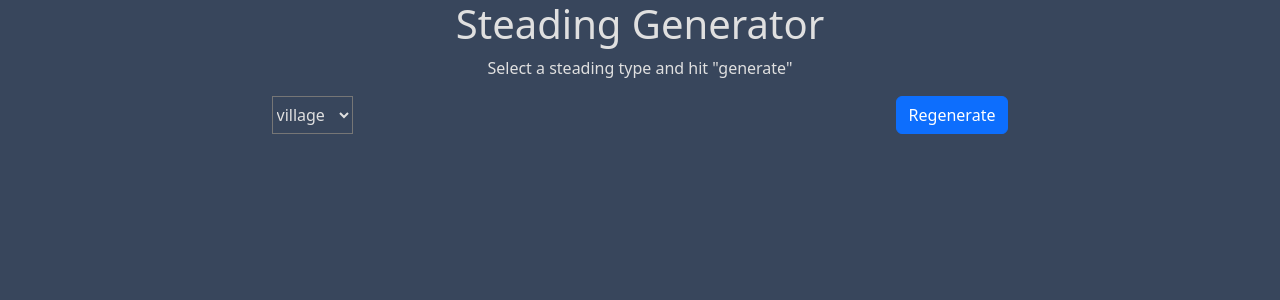
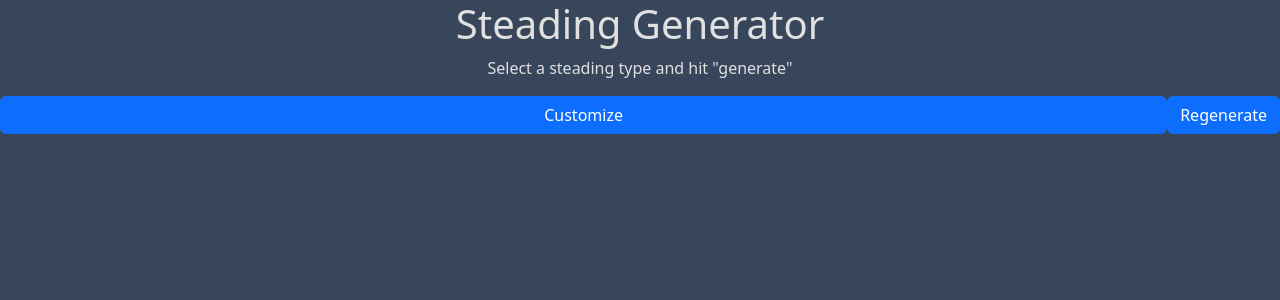
Before and after one commit to norogoth/steading-generator, a React (Create React App) app: page / in a window 1280 px wide. Shown: the top 300 px of the page. Built offline with nearby package versions, Linux system fonts and the light colour scheme.

Commit message:
adding checkbox display

```diff
--- a/src/App.js
+++ b/src/App.js
@@ -8,8 +8,9 @@ function App() {
 
   const [data, setData] = useState([]);
 
+  const [types] = useState(['surroundings', 'guilds','landmarks','npc_dialogue','npc_interactions','prosperity', 'store item', 'resources', 'black market items']);
+
   const generateAll = () => {
-    let types = ['surroundings', 'guilds','landmarks','npc_dialogue','npc_interactions','prosperity', 'store item', 'resources', 'black market items'];
     types.forEach( type => {
         generateType(type);
     });
@@ -17,19 +18,6 @@ function App() {
   }
 
   const insertUniqueByType = (item) => (oldItems) => [...oldItems.filter(i => i.type !== item.type), item]
-
-  const removeType = ( (type, dataCopy) => {
-    let newData = [...dataCopy];
-    let filteredData = [];
-    newData.forEach( obj => {
-      if (obj.type !== type) {
-        filteredData.push(obj);
-      } else {
-        console.log("bad obj:" , obj);
-      }
-    });
-    return filteredData;
-  });
 
   const generateType = (type) => {
     fetch('data/' + type + '.csv')
@@ -42,13 +30,6 @@ function App() {
       let newData = {};
       newData['type'] = type;
       newData['description'] = randChoice;
-      const dataCopy = [...data];
-      console.log('orig data: ', data);
-      console.log('before: ', dataCopy);
-      const filteredData = removeType(type, dataCopy); //remove old object of that type if exists
-      console.log('filteredData: ', filteredData);
-      console.log('newData: ', newData);
-      //setData([...filteredData, newData]);
       setData(insertUniqueByType(newData));
     })
   };
@@ -60,7 +41,7 @@ function App() {
           <h1>Steading Generator</h1>
           <p>Select a steading type and hit "generate"</p>
         </TitleDiv>
-        <Prompt  generateButtonOnClick={generateAll}/>
+        <Prompt types={types} generateButtonOnClick={generateAll}/>
         <Results generateOneType={generateType} data={data}/>
       </header>
     </div>
--- a/src/componenets/Customizer.js
+++ b/src/componenets/Customizer.js
@@ -1,12 +1,32 @@
-import React from 'react';
+import React, { useState } from 'react';
+import styled from "styled-components";
+import Collapse from 'react-bootstrap/Collapse';
 import Button from 'react-bootstrap/Button';
-import styled from "styled-components";
 
 const Customizer = (props) => {
+    const [open, setOpen] = useState(false);
+    const TypeCheckboxes = () => (props.types.map( type => {
+        return (
+            <li>
+                <input type="checkbox" name={type}/>
+                <label>{type}</label>
+            </li>
+        );
+    }));
 
     return (
         <CustomizerDiv>
-            <p>test</p>
+            <Button
+            onClick={() => setOpen(!open)}
+            aria-controls="example-collapse-text"
+            aria-expanded={open}>
+                Customize
+            </Button>
+            <Collapse in={open}>
+                <div id="example-collapse-text">
+                    <TypeCheckboxes/>
+                </div>
+      </Collapse>
         </CustomizerDiv>
     );
 }
@@ -14,7 +34,8 @@ const Customizer = (props) => {
 const CustomizerDiv = styled.div`
     width: 100%;
     display: flex;
+    flex-direction: column;
     justify-content: space-around;
 `;
 
-export default Prompt;
+export default Customizer;
--- a/src/componenets/Prompt.js
+++ b/src/componenets/Prompt.js
@@ -1,19 +1,20 @@
 import React from 'react';
 import Button from 'react-bootstrap/Button';
 import styled from "styled-components";
+import Customizer from "./Customizer";
 
 const Prompt = (props) => {
+    /*
     const steadingTypes = ["village", "outpost", "city"];
 
     const steadingOptions = steadingTypes.map( type =>
         <option key={type} value="{type}">{type}</option>
     );
+    */
 
     return (
         <SelectorDiv>
-            <select id="steading-type">
-                {steadingOptions}
-            </select>
+            <Customizer types={props.types}/>
             <Button variant="primary" onClick={ props.generateButtonOnClick }>Regenerate</Button>
         </SelectorDiv>
     );
```
